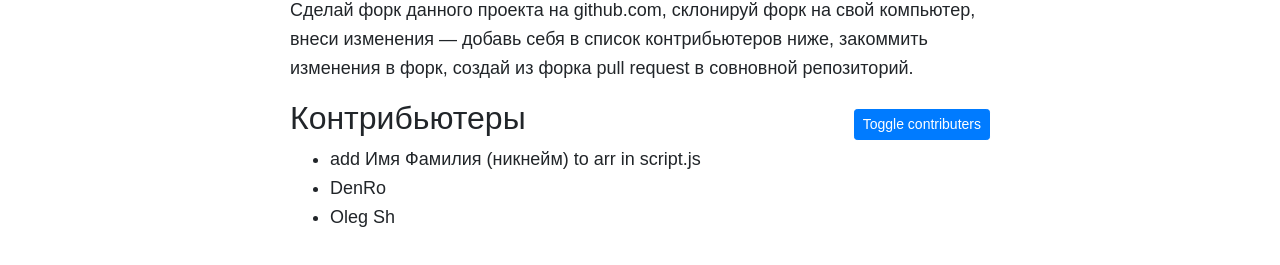
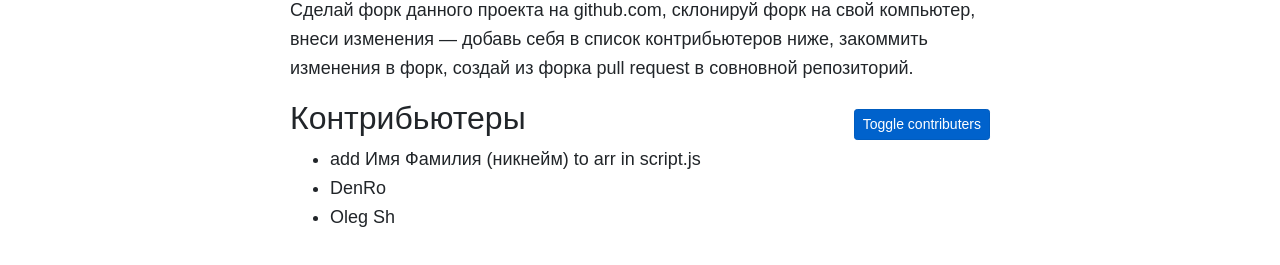
Before and after one commit to OlegSh-dev/demo, a website: page index.html in a window 1280 px wide. Shown: the part 649-914 px from the top of the page. Drawn offline with nearby package versions, Linux system fonts and the light colour scheme.

Commit message:
add button status style active or not

```diff
--- a/index.html
+++ b/index.html
@@ -53,7 +53,9 @@
           <button
             id="toggle-contributers"
             type="button"
-            class="btn btn-primary btn-sm"
+            class="btn btn-primary btn-sm active"
+            data-toggle="button"
+            aria-pressed="true"
           >
             Toggle contributers
           </button>
--- a/js/script.js
+++ b/js/script.js
@@ -1,6 +1,7 @@
 $(document).ready(function(){
   $("#toggle-contributers").on("click", function() {
     $(".contributers__list").toggleClass("contributers__list--hide");
+    $(".btn-primary").toggleClass("active");
   });
 
   $('.img-roll').slick({
```
